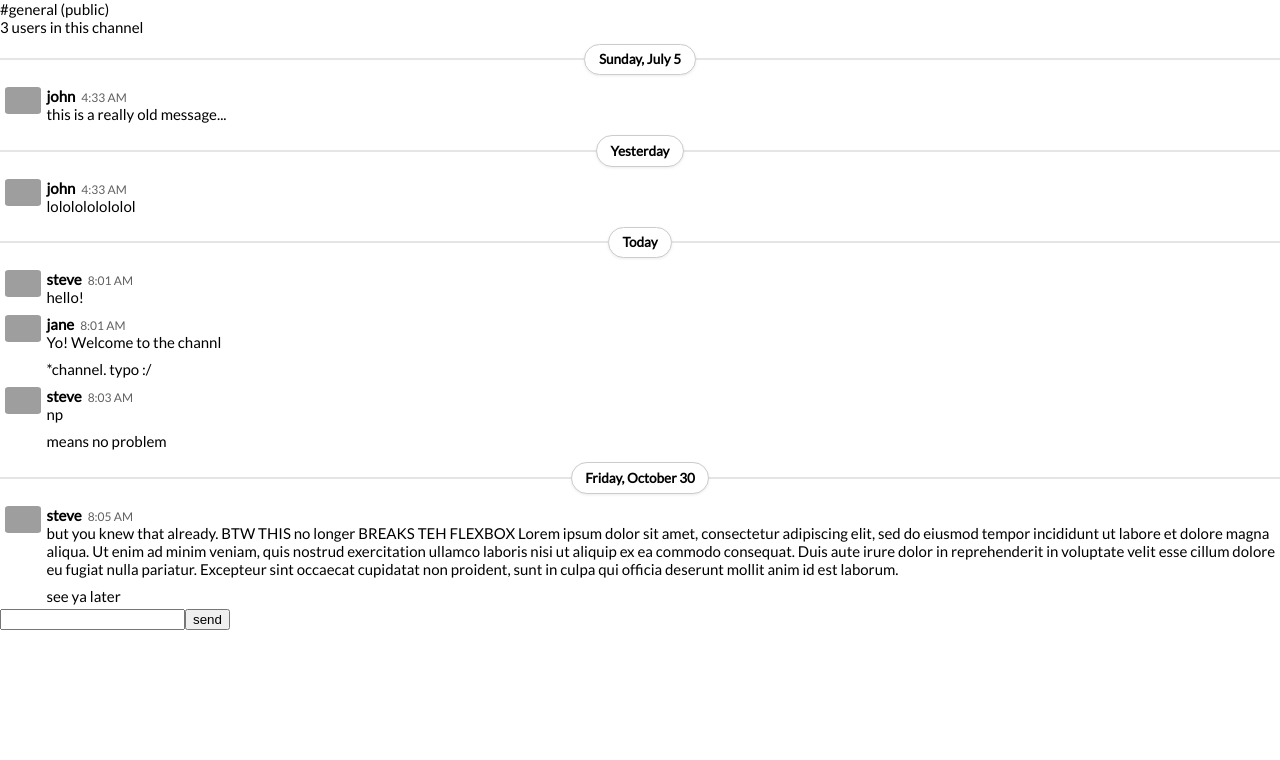
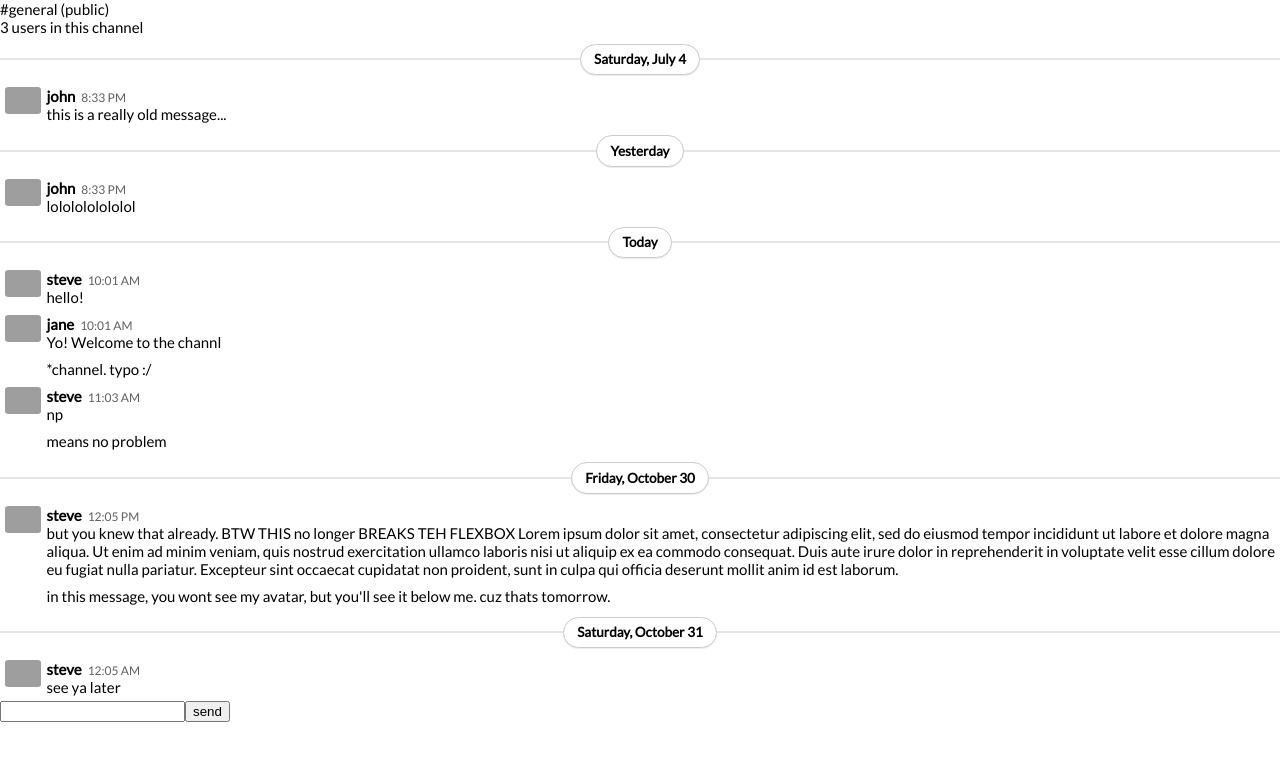
Before and after one commit to sivadej/chatbox-ui, a React (Create React App) app: page / in a window 1280 px wide. Shown: the top 760 px of the page. Built offline with nearby package versions, Linux system fonts and the light colour scheme; grey boxes are pictures that could not be loaded.

Commit message:
modified sample data

```diff
--- a/src/Channel.tsx
+++ b/src/Channel.tsx
@@ -43,7 +43,7 @@ export interface IChatUser {
 
 export interface IChannelInfo {
   name: string;
-  type: string | 'private' | 'public' | 'direct';
+  type: string | 'private' | 'public' | 'direct'; //temporarily allowing string until i find out why this isn't jiving with compiler
 }
 
 export default Channel;
--- a/src/ChatInputBox.tsx
+++ b/src/ChatInputBox.tsx
@@ -1,9 +1,11 @@
 import React, { useState } from 'react';
+
+// TODO: Maybe switch over to using Formik????
 
 function ChatInputBox({ handleSend }: ChatInputBoxProps): JSX.Element {
   const [text, setText] = useState('');
 
-  const handleClick = (e: any) => {
+  const handleClick = (e: React.MouseEvent<HTMLButtonElement, MouseEvent>) => {
     e.preventDefault();
     console.log('ChatInputBox handleClick():', text);
     handleSend(text);
--- a/src/ChatMessages.tsx
+++ b/src/ChatMessages.tsx
@@ -30,9 +30,8 @@ function ChatMessages({ messages }: ChatMessagesProps): JSX.Element {
             idx !== 0 &&
             !isLineBreakNeeded &&
             messages[idx - 1].authorId === msg.authorId
-          ) {
+          )
             isSubsequentMsg = true;
-          }
 
           //if (isSubsequentMsg)
           return (
--- a/src/LineBreakWithDate.module.css
+++ b/src/LineBreakWithDate.module.css
@@ -1,11 +1,10 @@
 .lineBreakSection {
   background-color: white;
-  padding: 0.5em 0px;
+  padding: 0.5em 0;
 }
 
 .wrap {
   text-align: center;
-
   position: relative;
 }
 .links {
@@ -30,7 +29,7 @@
   font-size: 0.9em;
   font-weight: 600;
   padding: 0.5em 1em;
-  box-shadow: 0 1px 3px 0 rgb(0, 0, 0, 0.08);
+  box-shadow: 0 1px 0.05em 0 rgb(0, 0, 0, 0.08);
   border: 1px solid rgb(204, 204, 204);
-  border-radius: 24px;
+  border-radius: 1.6em;
 }
--- a/src/sampleData.json
+++ b/src/sampleData.json
@@ -26,63 +26,70 @@
     ],
     "messages": [
       {
-        "timestamp": "2020-07-04T20:33:00-08:00",
+        "timestamp": "2020-07-04T20:33:00Z",
         "text": "this is a really old message...",
         "authorId": 1,
         "displayName": "john",
         "avatarImg": "https://randomuser.me/api/portraits/men/67.jpg"
       },
       {
-        "timestamp": "2020-10-28T20:33:00-08:00",
+        "timestamp": "2020-10-28T20:33:00Z",
         "text": "lololololololol",
         "authorId": 1,
         "displayName": "john",
         "avatarImg": "https://randomuser.me/api/portraits/men/67.jpg"
       },
       {
-        "timestamp": "2020-10-29T00:01:00-08:00",
+        "timestamp": "2020-10-29T10:01:00Z",
         "text": "hello!",
         "authorId": 3,
         "displayName": "steve",
         "avatarImg": "https://randomuser.me/api/portraits/men/21.jpg"
       },
       {
-        "timestamp": "2020-10-29T00:01:30-08:00",
+        "timestamp": "2020-10-29T10:01:30Z",
         "text": "Yo! Welcome to the channl",
         "authorId": 2,
         "displayName": "jane",
         "avatarImg": "https://randomuser.me/api/portraits/women/76.jpg"
       },
       {
-        "timestamp": "2020-10-29T00:02:00-08:00",
+        "timestamp": "2020-10-29T10:02:00-00:00",
         "text": "*channel. typo :/",
         "authorId": 2,
         "displayName": "jane",
         "avatarImg": "https://randomuser.me/api/portraits/women/76.jpg"
       },
       {
-        "timestamp": "2020-10-29T00:03:00-08:00",
+        "timestamp": "2020-10-29T11:03:00-00:00",
         "text": "np",
         "authorId": 3,
         "displayName": "steve",
         "avatarImg": "https://randomuser.me/api/portraits/men/21.jpg"
       },
       {
-        "timestamp": "2020-10-29T00:04:01-08:00",
+        "timestamp": "2020-10-29T12:04:01-00:00",
         "text": "means no problem",
         "authorId": 3,
         "displayName": "steve",
         "avatarImg": "https://randomuser.me/api/portraits/men/21.jpg"
       },
       {
-        "timestamp": "2020-10-30T00:05:05-08:00",
+        "timestamp": "2020-10-30T12:05:05-00:00",
         "text": "but you knew that already. BTW THIS no longer BREAKS TEH FLEXBOX Lorem ipsum dolor sit amet, consectetur adipiscing elit, sed do eiusmod tempor incididunt ut labore et dolore magna aliqua. Ut enim ad minim veniam, quis nostrud exercitation ullamco laboris nisi ut aliquip ex ea commodo consequat. Duis aute irure dolor in reprehenderit in voluptate velit esse cillum dolore eu fugiat nulla pariatur. Excepteur sint occaecat cupidatat non proident, sunt in culpa qui officia deserunt mollit anim id est laborum.",
         "authorId": 3,
         "displayName": "steve",
         "avatarImg": "https://randomuser.me/api/portraits/men/21.jpg"
       },
       {
-        "timestamp": "2020-10-30T00:05:05-08:00",
+        "timestamp": "2020-10-30T00:06:06-00:00",
+        "text": "in this message, you wont see my avatar, but you'll see it below me. cuz thats tomorrow.",
+        "authorId": 3,
+        "displayName": "steve",
+        "avatarImg": "https://randomuser.me/api/portraits/men/21.jpg"
+      },
+      {
+        "timestamp": "2020-10-31T00:05:05-00:00",
         "text": "see ya later",
         "authorId": 3,
         "displayName": "steve",
```
